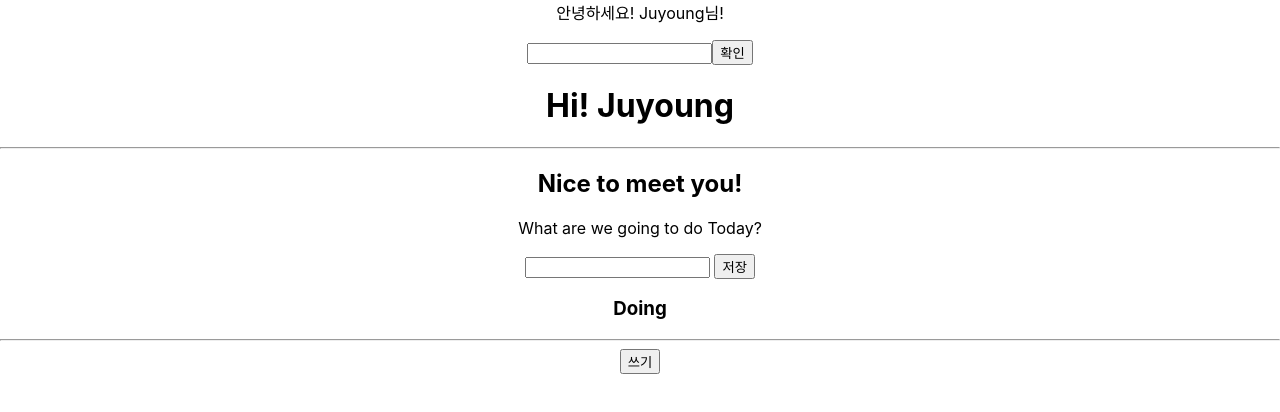
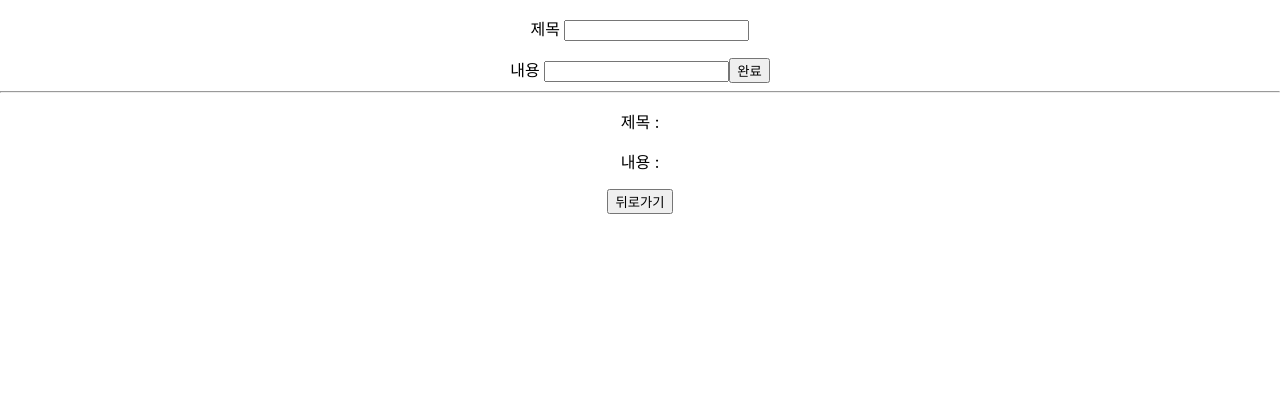
Before and after one commit to Baeju0/CommunityPractice, a React (Create React App) app: page /write in a window 1280 px wide. Shown: the top 412 px of the page. Built offline with nearby package versions, Linux system fonts and the light colour scheme.

Commit message:
Route, useHistory

```diff
--- a/src/App.js
+++ b/src/App.js
@@ -3,9 +3,11 @@ import './App.css';
 import Commu from './Commu';
 import Write from './Write';
 import { useState } from 'react';
+import { Route } from 'react-router-dom';
+import { Link } from 'react-router-dom';
 
 // 입력값 저장
-function App(props) {
+function App() {
   let [name, setName] = useState('Juyoung');
   let [entry, setEntry] = useState('');
   let [title, setTitle] = useState(['Ht']);
@@ -19,13 +21,15 @@ function App(props) {
 
   return (
     <div className="App">
+
+    <Route exact path="/">
       <div>안녕하세요! {name}님!</div>
       <p/><input onChange={(e)=>{ setEntry(e.target.value)
         }}/><button onClick={(e)=>{setName(entry)}}>확인</button>
         {/* <Hello name={name}/> */}
         <Commu name={name}/>
 
-        <button onClick={()=>{
+        {/* <button onClick={()=>{
                 setBtn2(!btn2)
             }}>쓰기</button>
             {btn2 ? <div>
@@ -36,11 +40,32 @@ function App(props) {
              <hr/>
              <p/> 제목 : {mock}
              <p/> 내용 : {young}
-      </div> : null}
+      </div> : null} */}
+
+      <button onClick={()=> {
+              window.location.assign("/Write");
+          }}>글쓰기</button>
+</Route>
+
+          <Route path="/write" component={Write}/>
 
       {/* map 함수 사용해보기 */}
+      {/* array.map(currentValue[,index[,array]])
+      currentValue : 처리할 현재 요소
+      index : 처리할 현재 요소의 인덱스(0부터 시작)
+      map()으로 호출한 배열 */}
+
+      {/* {mock.map(function (list, i) {
+        return (
+          <div className='list' key={i}>
+            <h3 onClick={()=> {setList(i);}}>{list}</h3>
+          </div>
+        );
+      })
+      } */}
 
     </div>
+
   );
 }
 
--- a/src/Write.js
+++ b/src/Write.js
@@ -1,23 +1,32 @@
 import React, { useState } from "react";
+import { useHistory } from "react-router-dom";
 
 function Write() {
-    // let [je, setJe] = useState('');
-    // let [mock, setMock] = useState('');
+    let history = useHistory();
 
-    // let [nae, setNae] = useState('');
-    // let [young, setYoung] = useState('');
+    let [je, setJe] = useState('');
+    let [mock, setMock] = useState('');
 
-    // return(
-    // <div>
-    // <p/>제목 <input onChange={(e)=>{setJe(e.target.value);}}/>
-    // <p/>내용 <input onChange={(e)=>{setNae(e.target.value);}}/>
+    let [nae, setNae] = useState('');
+    let [young, setYoung] = useState('');
 
-    //     <button onClick={(e)=>{setMock(je); setYoung(nae);}}>완료</button>
-    //     <hr/>
-    //     <p/> 제목 : {mock}
-    //     <p/> 내용 : {young}
-    // </div>
-    // )
+    return(
+    <div>
+    <p/>제목 <input onChange={(e)=>{setJe(e.target.value);}}/>
+    <p/>내용 <input onChange={(e)=>{setNae(e.target.value);}}/>
+
+        <button onClick={(e)=>{setMock(je); setYoung(nae);}}>완료</button>
+        <hr/>
+        <p/> 제목 : {mock}
+        <p/> 내용 : {young}
+
+        <p/><button onClick={()=> {
+            history.goBack();
+        }}>뒤로가기</button>
+
+        {/* 저장 만들기 */}
+    </div>
+    )
 }
 
 export default Write;
--- a/src/index.js
+++ b/src/index.js
@@ -3,11 +3,14 @@ import ReactDOM from 'react-dom/client';
 import './index.css';
 import App from './App';
 import reportWebVitals from './reportWebVitals';
+import { BrowserRouter } from 'react-router-dom';
 
 const root = ReactDOM.createRoot(document.getElementById('root'));
 root.render(
   <React.StrictMode>
+    <BrowserRouter>
     <App />
+    </BrowserRouter>
   </React.StrictMode>
 );
 
```
